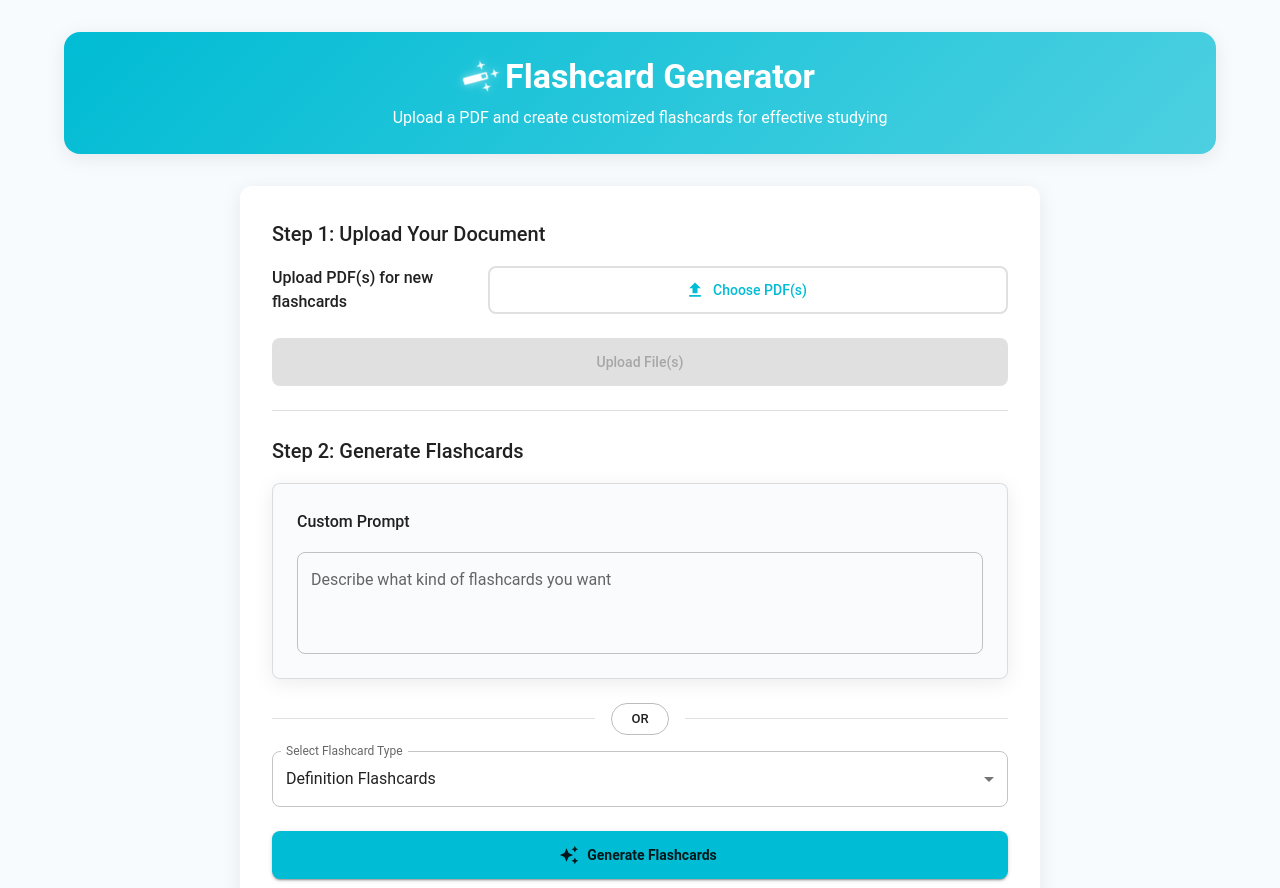
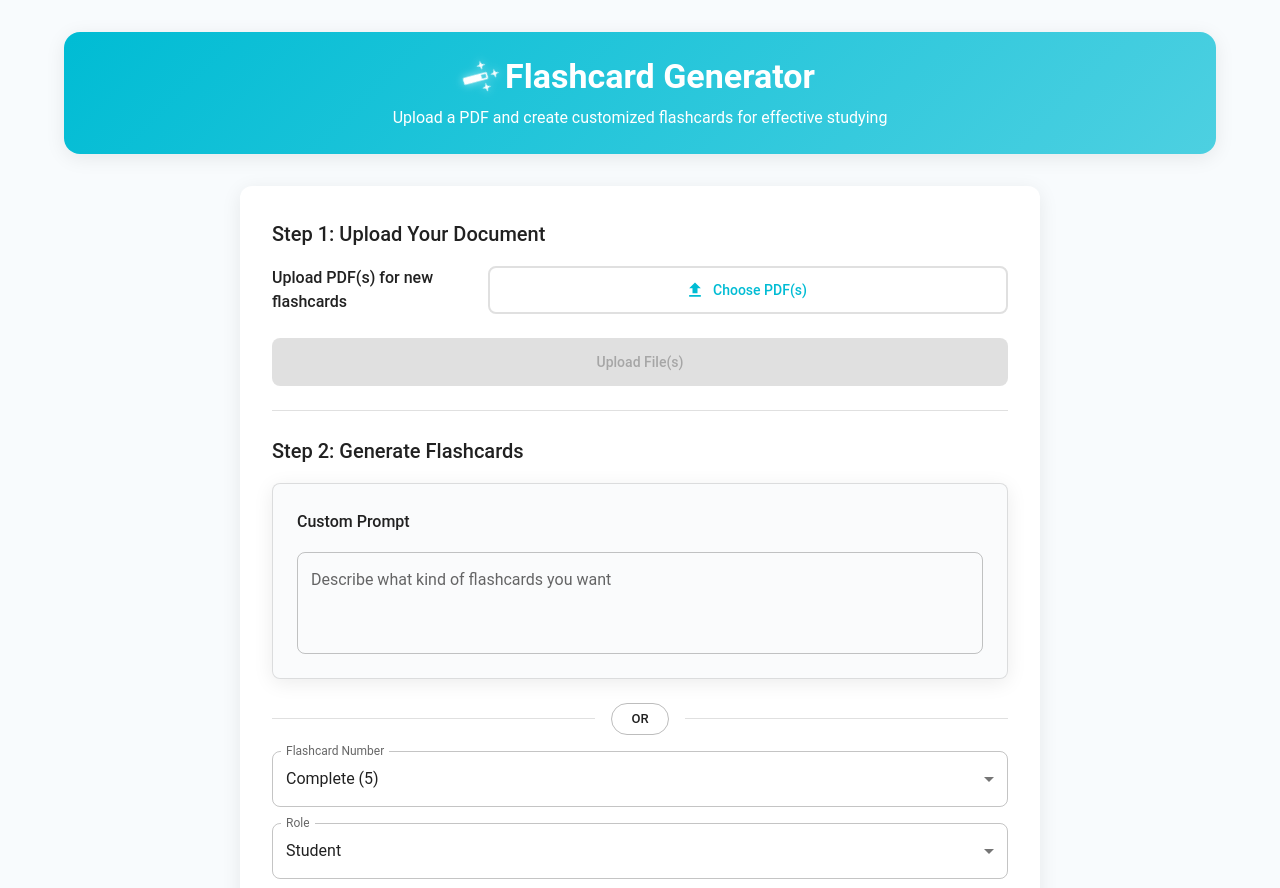
Before and after one commit to mereluo/flashcard-generator, a React (Vite) app: page / in a window 1280 px wide. Shown: the top 888 px of the page. Built offline with nearby package versions, Linux system fonts and the light colour scheme.

Commit message:
update flashcard generation logic

```diff
--- a/src/components/FlashcardControls.jsx
+++ b/src/components/FlashcardControls.jsx
@@ -5,25 +5,37 @@ import AutoAwesomeIcon from '@mui/icons-material/AutoAwesome';
 // import FlashcardCarousel from './FlashcardCarousel'; // flashcard carousel is in App.jsx
 
 const FlashcardControls = ({ setFlashcards, filename }) => {
-  const [selectedType, setSelectedType] = useState('10 Definition Flashcards');
+  const [flashcardCount, setFlashcardCount] = useState('complete');
+  const [role, setRole] = useState('student');
+  const [purpose, setPurpose] = useState('review');
   const [customType, setCustomType] = useState('');
   const [isLoading, setIsLoading] = useState(false);
 
   const handleGenerate = async () => {
-    if (!customType.trim()) {
-      alert('Please enter a custom prompt.');
-      return;
-    }
-
     setIsLoading(true);
     console.log('in control: ', filename);
+
     try {
+      let userPrompt;
+      const cardCount = flashcardCount === 'complete' ? '5' : '3';
+
+      // Simplified logic:
+      // 1. If custom prompt has content, use it directly
+      // 2. If custom prompt is empty, use a simple combination of the dropdown selections
+      if (customType.trim()) {
+        userPrompt = customType;
+      } else {
+        userPrompt = `Create ${cardCount} flashcards as a ${role} for ${purpose} purpose.`;
+      }
+
+      console.log("final user prompt: ", userPrompt)
+
       const response = await fetch('http://127.0.0.1:8000/api/generate_flashcards', {
         method: 'POST',
         headers: { 'Content-Type': 'application/json' },
         body: JSON.stringify({
-          filename: filename, // Replace with the actual file name from uploaded files
-          userPrompt: customType,
+          filename: filename,
+          userPrompt: userPrompt,
         }),
       });
 
@@ -71,7 +83,7 @@ const FlashcardControls = ({ setFlashcards, filename }) => {
           fullWidth
           multiline
           minRows={3}
-          placeholder="Example: Create 10 flashcards about the key concepts of quantum physics with simple explanations"
+          placeholder="Optional: Specify content or topics (e.g., key concepts of quantum physics with simple explanations)"
           sx={{
             '& .MuiOutlinedInput-root': {
               borderRadius: 2,
@@ -101,11 +113,48 @@ const FlashcardControls = ({ setFlashcards, filename }) => {
         <Divider sx={{ flex: 1 }} />
       </Box>
 
+      {/* First dropdown: Flashcard Count */}
+      <FormControl fullWidth sx={{ mb: 2 }}>
+        <InputLabel id="flashcard-count-label">Flashcard Number</InputLabel>
+        <Select
+          labelId="flashcard-count-label"
+          value={flashcardCount}
+          onChange={(e) => setFlashcardCount(e.target.value)}
+          label="Flashcard Number"
+          sx={{ borderRadius: 2 }}
+        >
+          <MenuItem value="complete">Complete (5)</MenuItem>
+          <MenuItem value="concise">Concise (3)</MenuItem>
+        </Select>
+      </FormControl>
+
+      {/* Second dropdown: Role */}
+      <FormControl fullWidth sx={{ mb: 2 }}>
+        <InputLabel id="role-label">Role</InputLabel>
+        <Select
+          labelId="role-label"
+          value={role}
+          onChange={(e) => setRole(e.target.value)}
+          label="Role"
+          sx={{ borderRadius: 2 }}
+        >
+          <MenuItem value="student">Student</MenuItem>
+          <MenuItem value="interviewee">Interviewee</MenuItem>
+        </Select>
+      </FormControl>
+
+      {/* Third dropdown: Purpose */}
       <FormControl fullWidth sx={{ mb: 3 }}>
-        <InputLabel id="flashcard-type-label">Select Flashcard Type</InputLabel>
-        <Select labelId="flashcard-type-label" value={selectedType} onChange={(e) => setSelectedType(e.target.value)} label="Select Flashcard Type" sx={{ borderRadius: 2 }}>
-          <MenuItem value="10 Definition Flashcards">Definition Flashcards</MenuItem>
-          <MenuItem value="10 Q&A Flashcards">Q&A Flashcards</MenuItem>
+        <InputLabel id="purpose-label">Purpose</InputLabel>
+        <Select
+          labelId="purpose-label"
+          value={purpose}
+          onChange={(e) => setPurpose(e.target.value)}
+          label="Purpose"
+          sx={{ borderRadius: 2 }}
+        >
+          <MenuItem value="review">Review</MenuItem>
+          <MenuItem value="interview">Interview</MenuItem>
         </Select>
       </FormControl>
 
```
